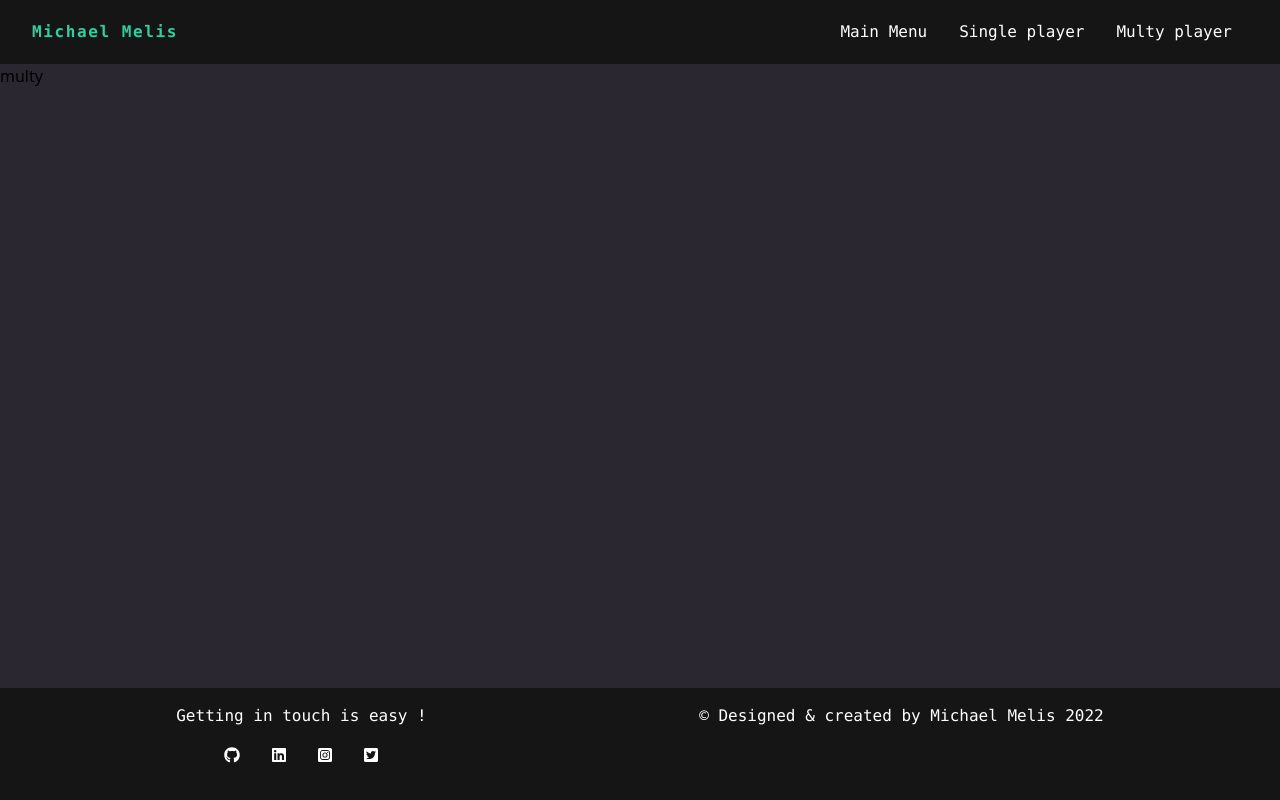
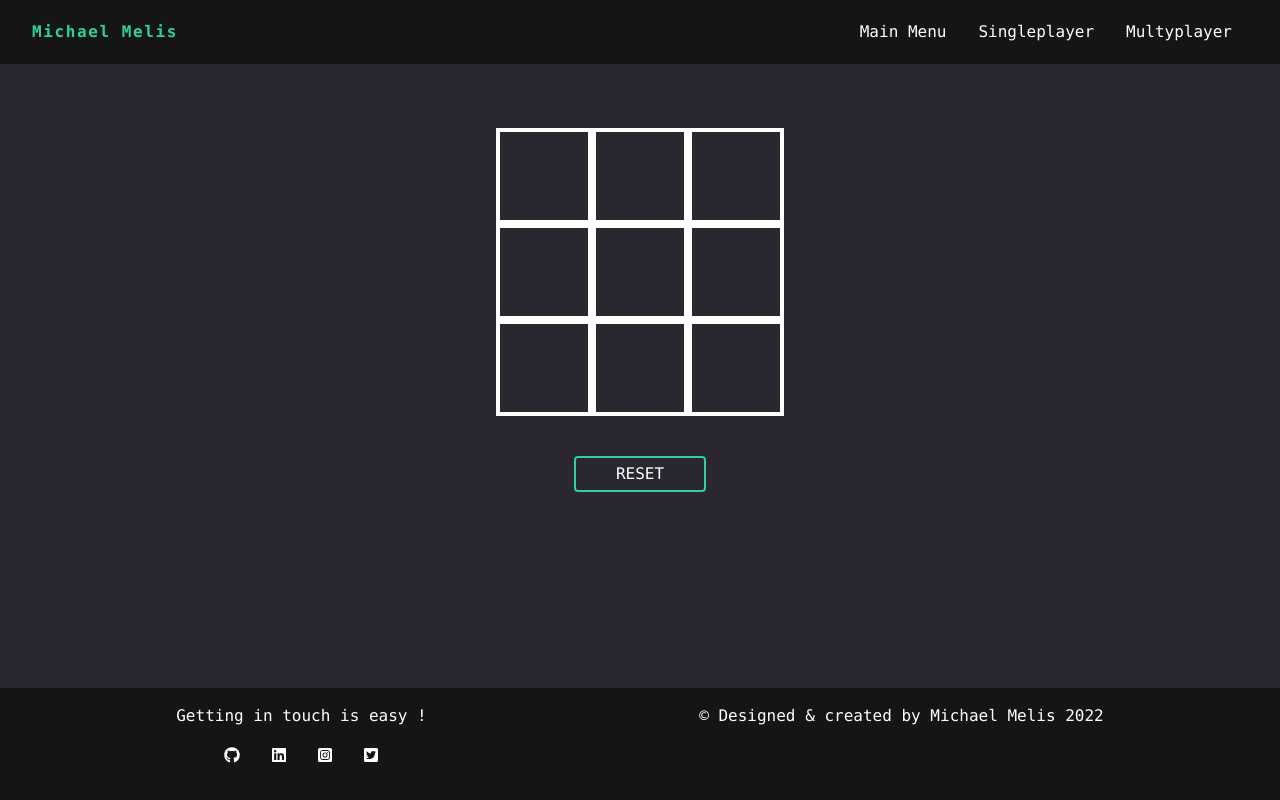
Before and after one commit to Michael-Melis/project-tic-tac, a React (Create React App) app: page /multyplayer in a window 1280 px wide. Built offline with nearby package versions, Linux system fonts and the light colour scheme.

Commit message:
build: multyplayer

```diff
--- a/src/components/NavBar.js
+++ b/src/components/NavBar.js
@@ -34,10 +34,10 @@ const NavBar = ({ toggle }) => {
           Main Menu
         </Link>
         <Link className="p-4 hover:text-secondary" to="/singleplayer">
-          Single player
+          Singleplayer
         </Link>
         <Link className="p-4 hover:text-secondary" to="/multyplayer">
-          Multy player
+          Multyplayer
         </Link>
       </div>
     </nav>
--- a/src/pages/multyplayer.jsx
+++ b/src/pages/multyplayer.jsx
@@ -1,7 +1,96 @@
-import React from "react";
+import React, { useState, useEffect } from "react";
+import Square from "../components/multyplayer/Square";
+import Board from "./../components/multyplayer/Board";
+
+const defaultSquares = () => new Array(9).fill(null);
 
 const Multyplayer = () => {
-  return <div>multy</div>;
+  const [allSquares, setAllSquares] = useState(defaultSquares());
+  const [winner, setWinner] = useState(null);
+  const [isPlaying, setIsPlaying] = useState("x");
+
+  const winningLines = [
+    [0, 1, 2],
+    [3, 4, 5],
+    [6, 7, 8],
+    [0, 3, 6],
+    [1, 4, 7],
+    [2, 5, 8],
+    [0, 4, 8],
+    [2, 4, 6],
+  ];
+  useEffect(() => {
+    const exactLines = (a, b, c) => {
+      return winningLines.filter((boxIndexes) => {
+        const boxValues = boxIndexes.map((index) => allSquares[index]);
+        return (
+          JSON.stringify([a, b, c].sort()) === JSON.stringify(boxValues.sort())
+        );
+      });
+    };
+    const xWon = exactLines("x", "x", "x").length > 0;
+    if (xWon) {
+      setWinner("x");
+    }
+    const oWon = exactLines("o", "o", "o").length > 0;
+    if (oWon) {
+      setWinner("o");
+    }
+  }, [allSquares]);
+
+  const handleClickByPlayer = (i) => {
+    const isFirstPersonTurn =
+      allSquares.filter((square) => square !== null).length % 2 === 0;
+    const isSecondPersonTurn =
+      allSquares.filter((square) => square !== null).length % 2 === 1;
+    if (isFirstPersonTurn) {
+      let newAllSquares = allSquares;
+      newAllSquares[i] = "x";
+      setAllSquares([...newAllSquares]);
+      setIsPlaying(!isPlaying);
+    } else if (isSecondPersonTurn) {
+      let newAllSquares = allSquares;
+      newAllSquares[i] = "o";
+      setAllSquares([...newAllSquares]);
+      setIsPlaying(!isPlaying);
+    }
+  };
+  const handleResetBoard = () => {
+    setAllSquares(defaultSquares);
+    setWinner(null);
+  };
+
+  return (
+    <>
+      <Board>
+        {allSquares.map((square, i) => (
+          <Square
+            key={i}
+            onClick={() => handleClickByPlayer(i)}
+            x={square === "x" ? 1 : 0}
+            o={square === "o" ? 1 : 0}
+          />
+        ))}
+      </Board>
+      <div className="flex flex-col items-center my-10">
+        <button
+          className="border-2 px-10 py-1 rounded border-secondary text-white font-mono hover:border-navbar hover:text-secondary hover:animate-pulse"
+          onClick={handleResetBoard}
+        >
+          RESET
+        </button>
+        {!!winner && winner === "x" && (
+          <div className="winner bg-secondary">Player with X WON!</div>
+        )}
+        {!!winner && winner === "o" && (
+          <div className="winner bg-secondary">Player with O WON!</div>
+        )}
+        {!!winner && winner === "tie" && (
+          <div className="bg-amber-600 winner">It is a tie!</div>
+        )}
+      </div>
+    </>
+  );
 };
 
 export default Multyplayer;
```
